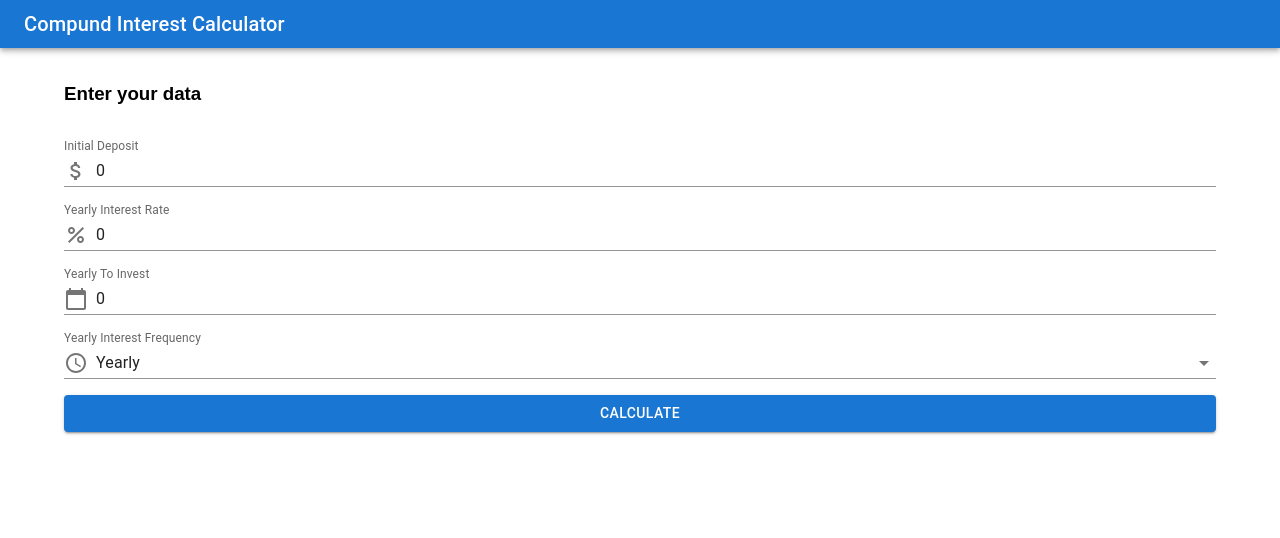
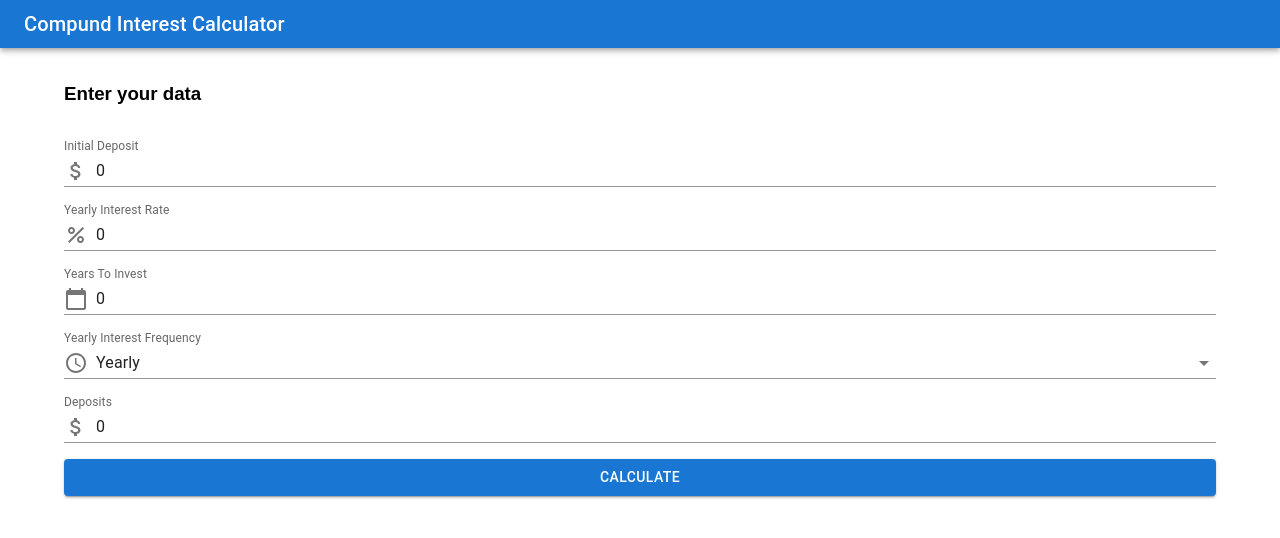
Before and after one commit to Akio789/compund-interest-calculator, a React (Create React App) app: page / in a window 1280 px wide. Shown: the top 538 px of the page. Built offline with nearby package versions, Linux system fonts and the light colour scheme.

Commit message:
Adding deposits input

```diff
--- a/src/contexts/CompundInterestCalculatorContext.js
+++ b/src/contexts/CompundInterestCalculatorContext.js
@@ -7,16 +7,20 @@ const CompoundInterestCalculatorContextProvider = ({ children }) => {
   const [yearlyInterestRate, setYearlyInterestRate] = useState(null);
   const [yearsToInvest, setYearsToInvest] = useState(null);
   const [yearlyInterestFrequency, setYearlyInterestFrequency] = useState(null);
+  const [deposits, setDeposits] = useState(null);
+
 
   const setDataFromCalculatorInputForm = (
     initialDeposit,
     yearlyInterestRate,
     yearsToInvest,
+    deposits,
     yearlyInterestFrequency
   ) => {
     setInitialDeposit(Number(initialDeposit));
     setYearlyInterestRate(Number(yearlyInterestRate));
     setYearsToInvest(Number(yearsToInvest));
+    setDeposits(Number(deposits));
     setYearlyInterestFrequency(yearlyInterestFrequency);
   }
 
@@ -26,6 +30,7 @@ const CompoundInterestCalculatorContextProvider = ({ children }) => {
         initialDeposit,
         yearlyInterestRate,
         yearsToInvest,
+        deposits,
         yearlyInterestFrequency,
         setDataFromCalculatorInputForm
       }}
--- a/src/pages/compund-interest-calculator/calculator-input-form/CalculatorInputForm.js
+++ b/src/pages/compund-interest-calculator/calculator-input-form/CalculatorInputForm.js
@@ -19,6 +19,7 @@ const CalculatorInputForm = () => {
     yearlyInterestFrequencyFormInput,
     setYearlyInterestFrequencyFormInput
   ] = useState(yearlyInterestFrequency.Yearly);
+  const [depositsFormInput, setDepositsFormInput] = useState(0);
   const [errorMessage, setErrorMessage] = useState('');
 
   const onInitialDepositFormInputChange = ({ target: { value } }) => {
@@ -39,15 +40,25 @@ const CalculatorInputForm = () => {
     }
     setYearsToInvestFormInput(value);
   };
+  const onDepositsFormInputChange = ({ target: { value } }) => {
+    if (_.isNaN(Number(value))) {
+      return;
+    }
+    setDepositsFormInput(value);
+  };
   const onButtonClicked = () => {
-    if (initialDepositFormInput === '' || yearlyInterestRateFormInput === '' || yearsToInvestFormInput === '') {
+    const inputsToValidate = [
+      initialDepositFormInput,
+      yearlyInterestRateFormInput,
+      yearsToInvestFormInput,
+      depositsFormInput
+    ]
+    if (inputsToValidate.find((value) => value === '') !== undefined) {
       setErrorMessage('Some fields are missing');
       return;
     }
     setDataFromCalculatorInputForm(
-      initialDepositFormInput,
-      yearlyInterestRateFormInput,
-      yearsToInvestFormInput,
+      ...inputsToValidate,
       yearlyInterestFrequencyFormInput
     );
   };
@@ -103,7 +114,7 @@ const CalculatorInputForm = () => {
       />
       <TextField
         variant="standard"
-        label="Yearly To Invest"
+        label="Years To Invest"
         InputProps={{
           startAdornment: (
             <InputAdornment position="start">
@@ -130,6 +141,19 @@ const CalculatorInputForm = () => {
       >
         {yearlyInterestFrequencyMenuItems}
       </TextField>
+      <TextField
+        variant="standard"
+        label="Deposits"
+        InputProps={{
+          startAdornment: (
+            <InputAdornment position="start">
+              <AttachMoneyIcon />
+            </InputAdornment>
+          )
+        }}
+        value={depositsFormInput}
+        onChange={onDepositsFormInputChange}
+      />
       <Button
         variant="contained"
         onClick={onButtonClicked}
```
